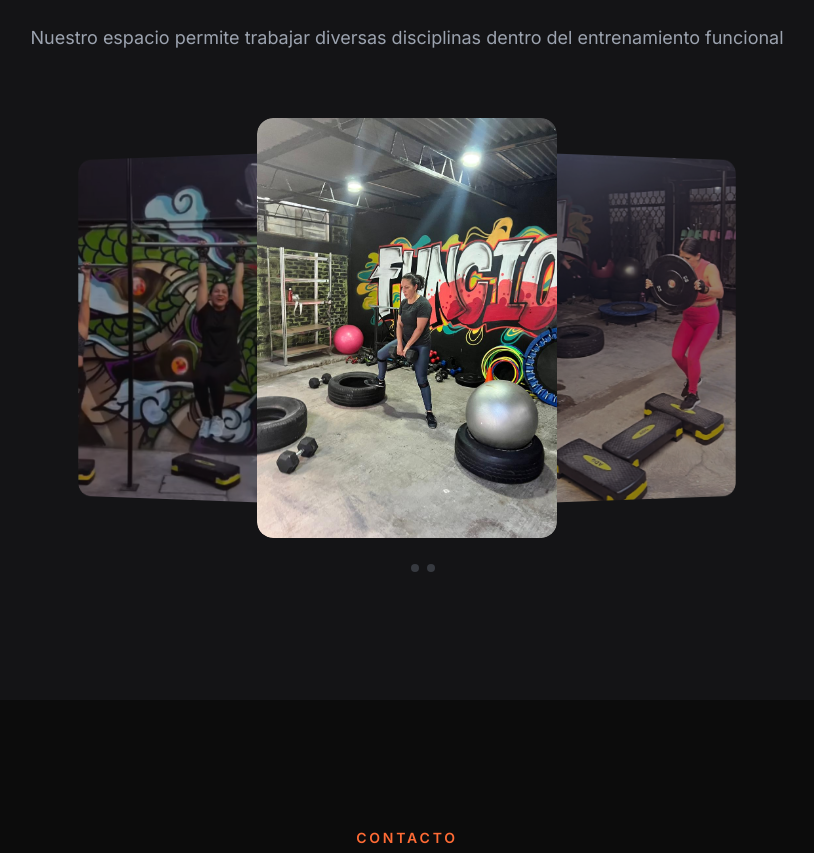
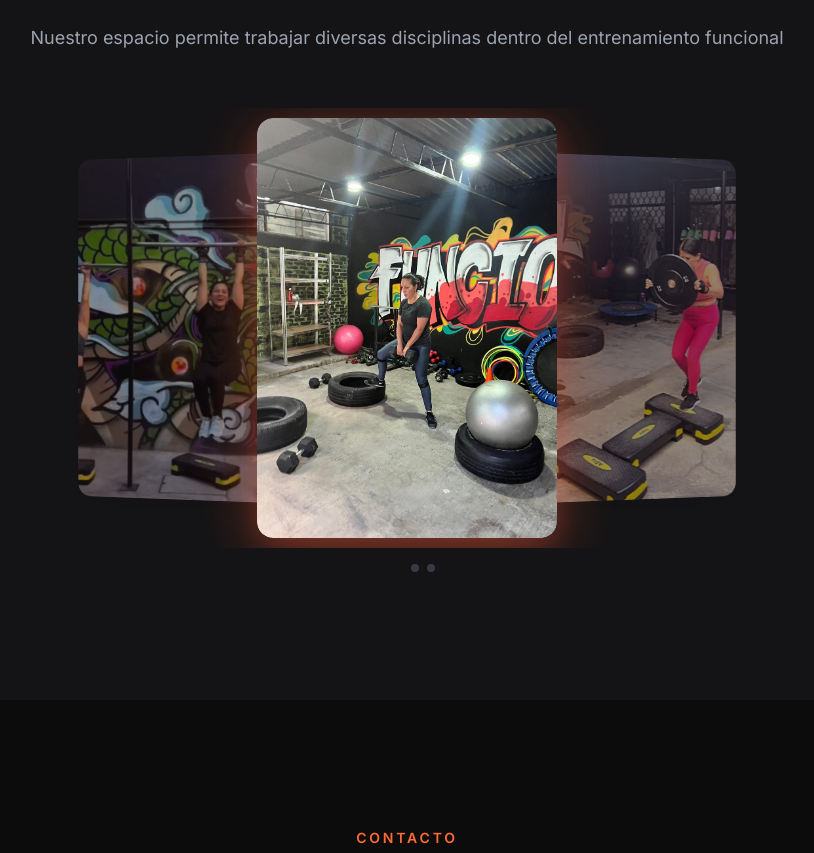
Before and after one commit to CarlosBautistaDev/kamehouse, a Next.js app: page / in a window 1280 px wide. Shown: the part 5983-6836 px from the top of the page, without its empty margins (233-1047 px from the left). Built offline with nearby package versions, Linux system fonts and the light colour scheme.

Commit message:
style: dramatic box-shadow on active cards - gray glow (services) + orange glow (funcional)

```diff
--- a/src/components/sections/ComingSoon.tsx
+++ b/src/components/sections/ComingSoon.tsx
@@ -131,6 +131,9 @@ export function ComingSoon() {
       transform: `translateX(${tx}px) scale(${sc}) perspective(800px) rotateY(${ry}deg)`,
       zIndex: z,
       opacity: op,
+      boxShadow: isActive
+        ? "0 20px 60px rgba(255, 107, 53, 0.3), 0 8px 24px rgba(230, 57, 70, 0.2), 0 0 80px rgba(255, 107, 53, 0.12)"
+        : "0 8px 20px rgba(0,0,0,0.2)",
       transition: dragging.current ? "none" : "all 0.8s cubic-bezier(0.25, 0.46, 0.45, 0.94)",
       willChange: "transform, opacity",
       pointerEvents: isActive ? "auto" : "none",
--- a/src/components/ui/ServiceCarousel.tsx
+++ b/src/components/ui/ServiceCarousel.tsx
@@ -152,6 +152,9 @@ export function ServiceCarousel({ services }: ServiceCarouselProps) {
       transform: `translateX(${tx}px) scale(${sc}) perspective(800px) rotateY(${ry}deg)`,
       zIndex: z,
       opacity: op,
+      boxShadow: isActive
+        ? "0 20px 60px rgba(200, 200, 210, 0.35), 0 8px 24px rgba(180, 180, 190, 0.25), 0 0 80px rgba(200, 200, 210, 0.15)"
+        : "0 8px 20px rgba(0,0,0,0.2)",
       transition: dragging.current ? "none" : "all 0.8s cubic-bezier(0.25, 0.46, 0.45, 0.94)",
       willChange: "transform, opacity",
       pointerEvents: isActive ? "auto" : "none",
```
